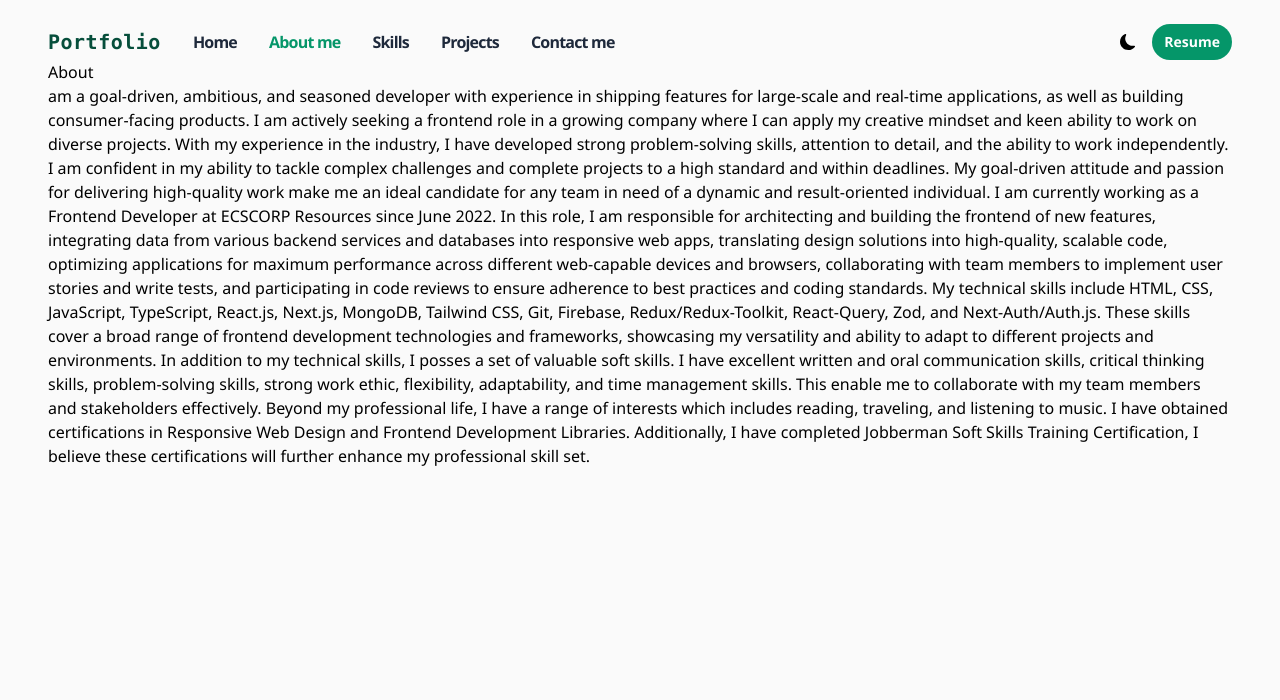
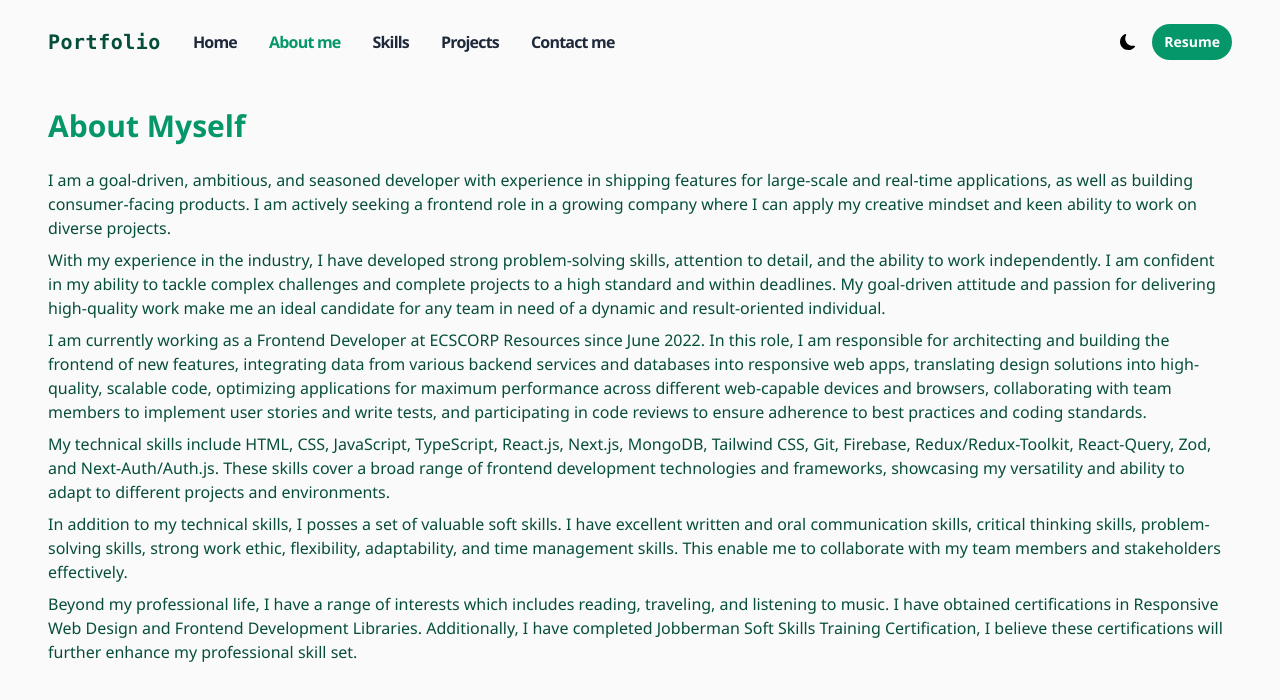
Before and after one commit to Kelechi095/Portfolio, a React (Vite) app: page /about in a window 1280 px wide. Shown: the top 700 px of the page. Built offline with nearby package versions, Linux system fonts and the light colour scheme.

Commit message:
created about page

```diff
--- a/src/Pages/About.tsx
+++ b/src/Pages/About.tsx
@@ -1,48 +1,60 @@
 import Nav from "../components/Nav";
+import Title from "../components/Title";
 import Wrapper from "../components/Wrapper";
 
 const About = () => {
   return (
     <Wrapper>
       <Nav />
-      <h2>About</h2>
-      <p>
-        {" "}
-        am a goal-driven, ambitious, and seasoned developer with experience in
+      <Title label="About Myself" />
+      <p className="dark:text-white font-normal text-emerald-900">
+        I am a goal-driven, ambitious, and seasoned developer with experience in
         shipping features for large-scale and real-time applications, as well as
         building consumer-facing products. I am actively seeking a frontend role
         in a growing company where I can apply my creative mindset and keen
-        ability to work on diverse projects. With my experience in the industry,
-        I have developed strong problem-solving skills, attention to detail, and
-        the ability to work independently. I am confident in my ability to
-        tackle complex challenges and complete projects to a high standard and
-        within deadlines. My goal-driven attitude and passion for delivering
-        high-quality work make me an ideal candidate for any team in need of a
-        dynamic and result-oriented individual. I am currently working as a
-        Frontend Developer at ECSCORP Resources since June 2022. In this role, I
-        am responsible for architecting and building the frontend of new
-        features, integrating data from various backend services and databases
-        into responsive web apps, translating design solutions into
-        high-quality, scalable code, optimizing applications for maximum
-        performance across different web-capable devices and browsers,
-        collaborating with team members to implement user stories and write
-        tests, and participating in code reviews to ensure adherence to best
-        practices and coding standards. My technical skills include HTML, CSS,
-        JavaScript, TypeScript, React.js, Next.js, MongoDB, Tailwind CSS, Git,
-        Firebase, Redux/Redux-Toolkit, React-Query, Zod, and Next-Auth/Auth.js.
-        These skills cover a broad range of frontend development technologies
-        and frameworks, showcasing my versatility and ability to adapt to
-        different projects and environments. In addition to my technical skills,
-        I posses a set of valuable soft skills. I have excellent written and
-        oral communication skills, critical thinking skills, problem-solving
-        skills, strong work ethic, flexibility, adaptability, and time
-        management skills. This enable me to collaborate with my team members
-        and stakeholders effectively. Beyond my professional life, I have a
-        range of interests which includes reading, traveling, and listening to
-        music. I have obtained certifications in Responsive Web Design and
-        Frontend Development Libraries. Additionally, I have completed Jobberman
-        Soft Skills Training Certification, I believe these certifications will
-        further enhance my professional skill set.
+        ability to work on diverse projects.
+      </p>
+      <p className="mt-2 dark:text-white font-normal text-emerald-900">
+        With my experience in the industry, I have developed strong
+        problem-solving skills, attention to detail, and the ability to work
+        independently. I am confident in my ability to tackle complex challenges
+        and complete projects to a high standard and within deadlines. My
+        goal-driven attitude and passion for delivering high-quality work make
+        me an ideal candidate for any team in need of a dynamic and
+        result-oriented individual.
+      </p>
+      <p className="mt-2 dark:text-white font-normal text-emerald-900">
+        I am currently working as a Frontend Developer at ECSCORP Resources
+        since June 2022. In this role, I am responsible for architecting and
+        building the frontend of new features, integrating data from various
+        backend services and databases into responsive web apps, translating
+        design solutions into high-quality, scalable code, optimizing
+        applications for maximum performance across different web-capable
+        devices and browsers, collaborating with team members to implement user
+        stories and write tests, and participating in code reviews to ensure
+        adherence to best practices and coding standards.
+      </p>
+      <p className="mt-2 dark:text-white font-normal text-emerald-900">
+        My technical skills include HTML, CSS, JavaScript, TypeScript, React.js,
+        Next.js, MongoDB, Tailwind CSS, Git, Firebase, Redux/Redux-Toolkit,
+        React-Query, Zod, and Next-Auth/Auth.js. These skills cover a broad
+        range of frontend development technologies and frameworks, showcasing my
+        versatility and ability to adapt to different projects and environments.
+      </p>
+      <p className="mt-2 dark:text-white font-normal text-emerald-900">
+        In addition to my technical skills, I posses a set of valuable soft
+        skills. I have excellent written and oral communication skills, critical
+        thinking skills, problem-solving skills, strong work ethic, flexibility,
+        adaptability, and time management skills. This enable me to collaborate
+        with my team members and stakeholders effectively.
+      </p>
+      <p className="mt-2 dark:text-white font-normal text-emerald-900">
+        Beyond my professional life, I have a range of interests which includes
+        reading, traveling, and listening to music. I have obtained
+        certifications in Responsive Web Design and Frontend Development
+        Libraries. Additionally, I have completed Jobberman Soft Skills Training
+        Certification, I believe these certifications will further enhance my
+        professional skill set.
       </p>
     </Wrapper>
   );
--- a/src/Pages/Home.tsx
+++ b/src/Pages/Home.tsx
@@ -1,5 +1,6 @@
 import { projects } from "../../data.ts";
 import { ProjectType } from "../../data.ts";
+import { BiChevronsDown } from "react-icons/bi";
 
 import Nav from "../components/Nav";
 import Wrapper from "../components/Wrapper";
@@ -19,7 +20,10 @@ export default function Home() {
         </h3>
 
         <div className="flex justify-center">
-          <h2 className="services-header">My Services</h2>
+          <h2 className="services-header">
+            <span>My services</span>
+            <BiChevronsDown size={22} />
+          </h2>
         </div>
       </section>
 
--- a/src/components/Hamburger.tsx
+++ b/src/components/Hamburger.tsx
@@ -11,8 +11,8 @@ export const Hamburger = ({
   toggleSidebar,
 }: MobileNavProps) => {
 
-  const activeStyles = "text-lg font-bold text-white border-b-2 border-white"
-  const inactiveStyles = "text-lg text-white"
+  const activeStyles = "text-lg font-bold text-white border-b-2 border-white opacity-95"
+  const inactiveStyles = "text-lg text-white opacity-95"
 
   return (
     <nav className="hidden-nav" onClick={(e) => e.stopPropagation()}>
--- /dev/null
+++ b/src/components/Title.tsx
@@ -0,0 +1,11 @@
+
+interface TitleProps {
+    label: string
+}
+const Title = ({label}: TitleProps) => {
+  return (
+    <div className="text-3xl font-semibold mt-12 mb-6 text-emerald-600">{label}</div>
+  )
+}
+
+export default Title
--- a/src/index.css
+++ b/src/index.css
@@ -29,7 +29,7 @@ html, body, label {
   }
 
   .nav-li {
-    @apply text-[15px] hidden text-slate-700 font-semibold tracking-normal lg:block dark:text-slate-100;
+    @apply text-[15px] hidden text-slate-700 font-semibold tracking-normal lg:block dark:text-slate-100
   }
 
   .nav-button {
@@ -48,7 +48,7 @@ html, body, label {
   }
 
   .services-header {
-    @apply mt-8 mb-4 py-2 px-4 font-medium md:font-semibold  bg-emerald-600 dark:bg-emerald-600  text-white rounded-full text-base
+    @apply mt-8 mb-4 py-2 px-4 font-medium md:font-semibold  bg-emerald-600 dark:bg-emerald-600  text-white rounded-full text-base flex items-center gap-2
   }
 
   .cards-container {
```
